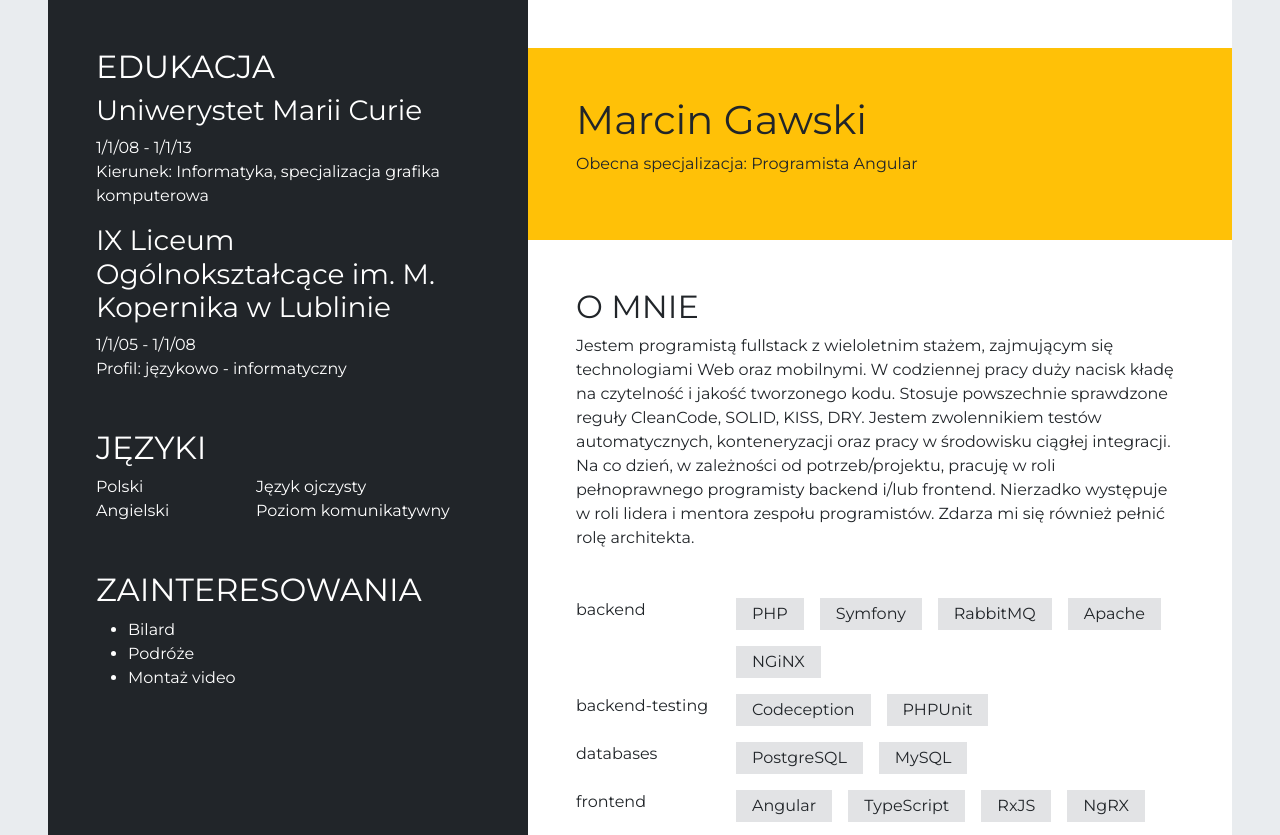
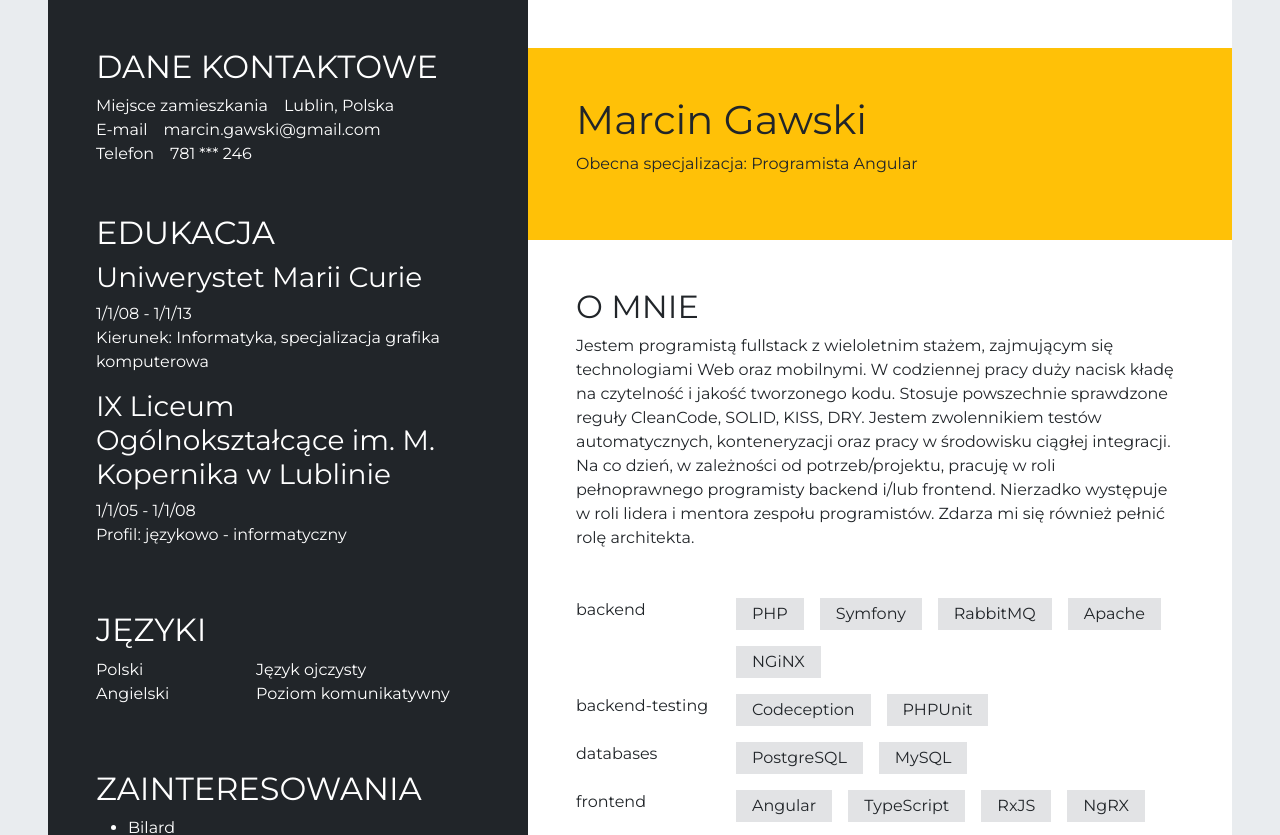
Before and after one commit to marcingv/cv, an Angular app: page / in a window 1280 px wide. Shown: the top 835 px of the page. Built offline with nearby package versions, Linux system fonts and the light colour scheme.

Commit message:
Prosty komponent danych kontaktowych

```diff
--- a/src/app/data-access/api/services/cv-data-api.service.ts
+++ b/src/app/data-access/api/services/cv-data-api.service.ts
@@ -61,7 +61,7 @@ export class CvDataApiService {
             name: 'Prawo jazdy kategorii B',
           },
         ],
-        contactAddress: {
+        contact: {
           city: 'Lublin',
           country: 'Polska',
           email: 'marcin.gawski@gmail.com',
--- a/src/app/domain/models/contact-address.ts
+++ b/src/app/domain/models/contact-data.ts
@@ -1,4 +1,4 @@
-export interface ContactAddress {
+export interface ContactData {
   country: string;
   city: string;
   phone?: string;
--- a/src/app/domain/models/employee-data.ts
+++ b/src/app/domain/models/employee-data.ts
@@ -1,12 +1,12 @@
 import { Skill } from './skill';
-import { ContactAddress } from './contact-address';
+import { ContactData } from './contact-data';
 import { Hobby } from './hobby';
 
 export interface EmployeeData {
   firstName: string;
   lastName: string;
   specialization: string;
-  contactAddress: ContactAddress;
+  contact: ContactData;
   about?: string;
   skills: Skill[];
   additionalSkills: Skill[];
--- a/src/app/domain/models/index.ts
+++ b/src/app/domain/models/index.ts
@@ -1,4 +1,4 @@
-export * from './contact-address';
+export * from './contact-data';
 export * from './cv-data';
 export * from './education-experience';
 export * from './employee-data';
--- /dev/null
+++ b/src/app/features/employee/components/contact-details/contact-details.component.html
@@ -0,0 +1,29 @@
+<div class="contact-details">
+  <div class="contact-details__row d-flex gap-3">
+    <div class="contact-details__label">
+      Miejsce zamieszkania
+    </div>
+
+    <div class="contact-details__value">{{ data.city }}, {{ data.country }}</div>
+  </div>
+
+  @if(data.email) {
+    <div class="contact-details__row d-flex gap-3">
+      <div class="contact-details__label">
+        E-mail
+      </div>
+
+      <div class="contact-details__value">{{ data.email }}</div>
+    </div>
+  }
+
+  @if(data.phone) {
+    <div class="contact-details__row d-flex gap-3">
+      <div class="contact-details__label">
+        Telefon
+      </div>
+
+      <div class="contact-details__value">{{ data.phone }}</div>
+    </div>
+  }
+</div>
--- /dev/null
+++ b/src/app/features/employee/components/contact-details/contact-details.component.scss
@@ -0,0 +1,3 @@
+:host {
+  display: block;
+}
--- /dev/null
+++ b/src/app/features/employee/components/contact-details/contact-details.component.ts
@@ -0,0 +1,14 @@
+import { ChangeDetectionStrategy, Component, Input } from '@angular/core';
+import { ContactData } from '../../../../domain/models';
+
+@Component({
+  selector: 'app-contact-details',
+  standalone: true,
+  imports: [],
+  templateUrl: './contact-details.component.html',
+  styleUrl: './contact-details.component.scss',
+  changeDetection: ChangeDetectionStrategy.OnPush,
+})
+export class ContactDetailsComponent {
+  @Input({ required: true }) public data!: ContactData;
+}
--- /dev/null
+++ b/src/app/features/employee/components/contact-details/index.ts
@@ -0,0 +1 @@
+export * from './contact-details.component';
--- a/src/app/pages/home-page/home-page.component.html
+++ b/src/app/pages/home-page/home-page.component.html
@@ -1,10 +1,14 @@
 @if (cvData$ | async; as cvData) {
-  <aside class="flex-shrink-0 bg-dark text-bg-dark py-5">
-    <app-cv-section title="Edukacja" class="mb-5">
+  <aside class="flex-shrink-0 bg-dark text-bg-dark py-5 d-flex flex-column gap-5">
+    <app-cv-section title="Dane kontaktowe">
+      <app-contact-details [data]="cvData.employee.contact"></app-contact-details>
+    </app-cv-section>
+
+    <app-cv-section title="Edukacja">
       <app-education-experience-list [data]="cvData.education"></app-education-experience-list>
     </app-cv-section>
 
-    <app-cv-section title="Języki" class="mb-5">
+    <app-cv-section title="Języki">
       <app-languages-experience-list [data]="cvData.languages"></app-languages-experience-list>
     </app-cv-section>
 
--- a/src/app/pages/home-page/home-page.component.ts
+++ b/src/app/pages/home-page/home-page.component.ts
@@ -11,6 +11,7 @@ import { ProjectsExperienceListComponent } from '../../features/projects/compone
 import { LanguagesExperienceListComponent } from '../../features/languages/components/languages-experience-list';
 import { HobbiesListComponent } from '../../features/hobbies/components/hobbies-list';
 import { AdditionalSkillsListComponent } from '../../features/skills/components/additional-skills-list';
+import { ContactDetailsComponent } from '../../features/employee/components/contact-details';
 
 @Component({
   selector: 'app-home-page',
@@ -26,6 +27,7 @@ import { AdditionalSkillsListComponent } from '../../features/skills/components/
     LanguagesExperienceListComponent,
     HobbiesListComponent,
     AdditionalSkillsListComponent,
+    ContactDetailsComponent,
   ],
   templateUrl: './home-page.component.html',
   styleUrl: './home-page.component.scss',
```
Also changed, not shown: 1 other file (tests, documents, lock files or other folders).
